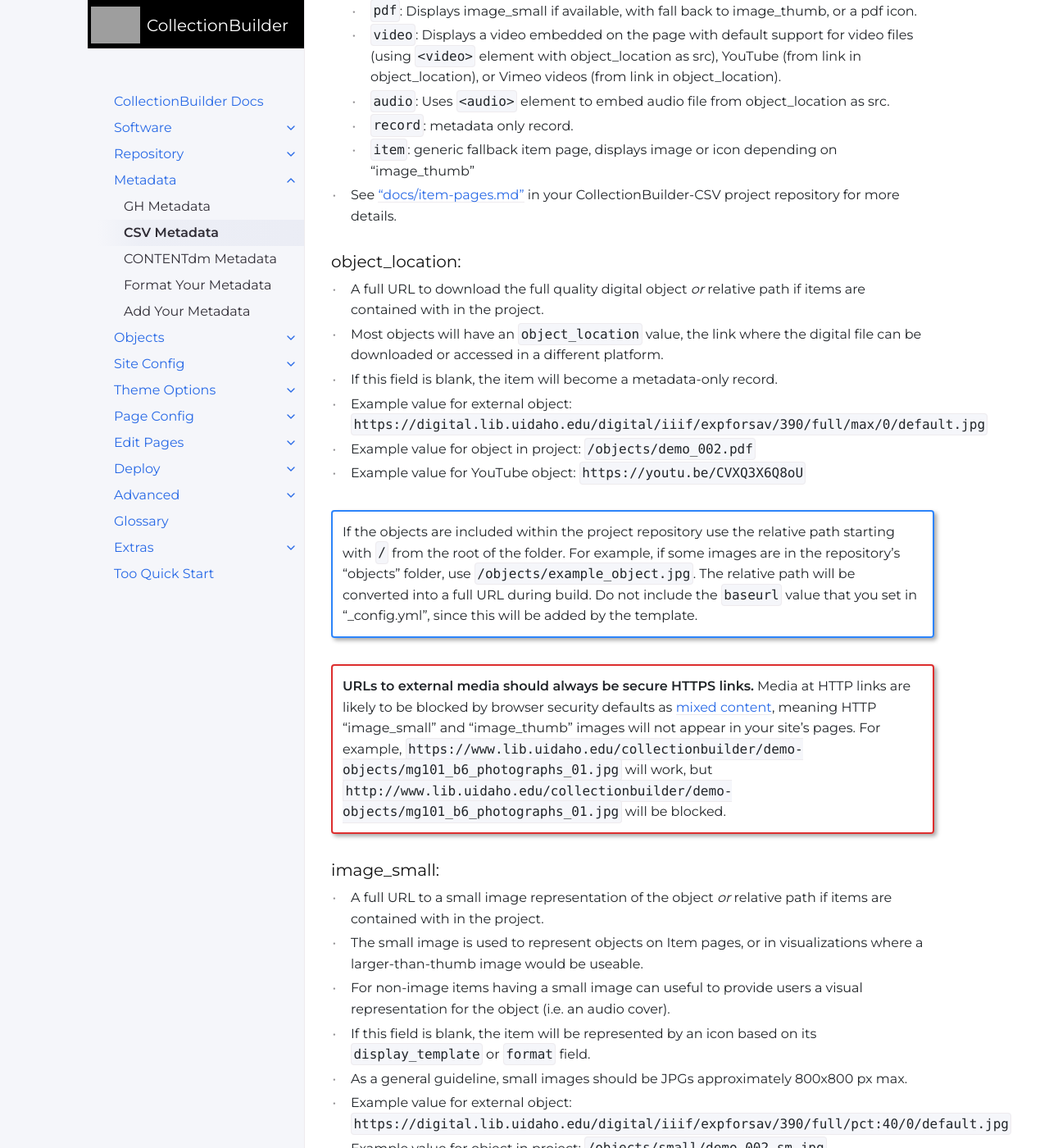
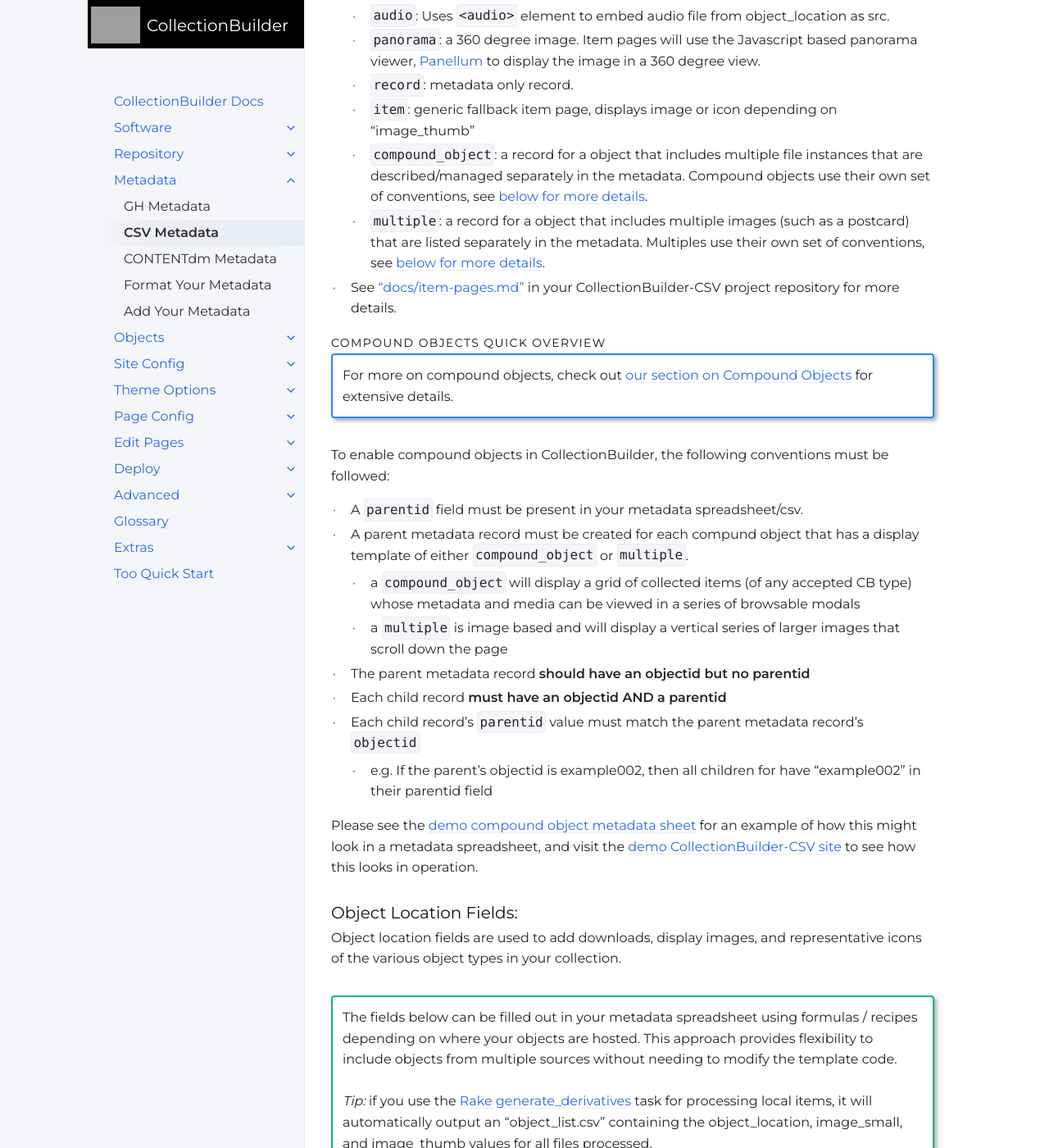
Before and after one commit to CollectionBuilder/cb-docs, a Jekyll site: the page built from docs/metadata/csv_metadata.md, in a window 1280 px wide and 1400 px high, scrolled down 1699 px. Shown: the whole window at 82% size. Built offline with Jekyll 4.4.1, drawn with Linux system fonts in a browser that asks for light colours; comment, search, counter and statistics services are not loaded; some of the changed text lies outside the part shown.

Commit message:
Compound Object page and section added

```diff
--- a/Gemfile
+++ b/Gemfile
@@ -2,3 +2,5 @@ source "https://rubygems.org"
 
 # keep insync with GH-Pages
 gem "github-pages"
+
+gem "webrick", "~> 1.7"
--- a/docs/metadata/csv_metadata.md
+++ b/docs/metadata/csv_metadata.md
@@ -34,28 +34,59 @@ Just ensure that you create the required fields following the conventions descri
 
 -----
 
-## Object Detail Fields (strongly suggested):
+## Strongly suggested fields
 
-These fields are not *required*, but are used to add downloads, display images, or representative icons for the objects on your collection site.
+This fields described in this section are not *required*, but they come highly recommended!
 
-{:.alert .alert-green}
-These fields should be filled out in your metadata spreadsheet using formulas / recipes depending on where your objects are hosted.
-This approach provides flexibility to include objects from multiple sources without needing to modify the template code.<br><br>
-*Tip:* if you use the [Rake generate_derivatives]({{ '/objects/derivatives/#generate-derivatives-rake-task' | relative_url }}) task for processing local items, it will automatically output an "object_list.csv" containing the object_location, image_small, and image_thumb values for all files processed.
+### Display Template (& Compound Objects)
+
+The `display_template` field enables a great deal of flexibility and customization for your collection, and combined with the object location fields listed below, represents the biggest difference from other CollectionBuilder versions such as GH.
 
 ### display_template:
 
 - A template type used for the Item page *and* used in logic to choose representations in other pages.
 - If blank the object will default to a generic item page.
 - Supported values in `display_template` match files found in "_layouts".
-- Default supported options: `image`,`pdf`, `video`, `audio`, `record`, `item`.
+- Default supported options: `image`,`pdf`, `video`, `audio`, `record`, `item`, `panorama`, `compound_object`,`multiple`.
     - `image`: Displays image_small if available, with fall back to object_location. Adds gallery view to open images full screen using object_location, with fall back to image_small.
     - `pdf`: Displays image_small if available, with fall back to image_thumb, or a pdf icon.
     - `video`: Displays a video embedded on the page with default support for video files (using `<video>` element with object_location as src), YouTube (from link in object_location), or Vimeo videos (from link in object_location).
     - `audio`: Uses `<audio>` element to embed audio file from object_location as src.
+    - `panorama`: a 360 degree image. Item pages will use the Javascript based panorama viewer, [Panellum](https://pannellum.org/) to display the image in a 360 degree view.
     - `record`: metadata only record.
     - `item`: generic fallback item page, displays image or icon depending on "image_thumb"
-- See ["docs/item-pages.md"](https://github.com/CollectionBuilder/collectionbuilder-csv/blob/main/docs/item-pages.md) in your CollectionBuilder-CSV project repository for more details.
+    - `compound_object`: a record for a object that includes multiple file instances that are described/managed separately in the metadata. Compound objects use their own set of conventions, see [below for more details](#compound-objects-requirements).
+    - `multiple`: a record for a object that includes multiple images (such as a postcard) that are listed separately in the metadata. Multiples use their own set of conventions, see [below for more details](#compound-objects-requirements).
+
+- See ["docs/item-pages.md"](https://github.com/CollectionBuilder/collectionbuilder-csv/blob/main/docs/item_pages.md) in your CollectionBuilder-CSV project repository for more details.
+
+####  Compound Objects Quick Overview
+
+{:.alert .alert-blue }
+For more on compound objects, check out [our section on Compound Objects]({{ '/docs/objects/compound-objects/' | relative_url }}) for extensive details.
+
+To enable compound objects in CollectionBuilder, the following conventions must be followed:
+
+- A `parentid` field must be present in your metadata spreadsheet/csv.
+- A parent metadata record must be created for each compund object that has a display template of either `compound_object` or `multiple`.
+    - a `compound_object` will display a grid of collected items (of any accepted CB type) whose metadata and media can be viewed in a series of browsable modals
+    - a `multiple` is image based and will display a vertical series of larger images that scroll down the page
+- The parent metadata record **should have an objectid but no parentid**
+- Each child record **must have an objectid AND a parentid**
+- Each child record's `parentid` value must match the parent metadata record's `objectid`
+    - e.g. If the parent's objectid is example002, then all children for have "example002" in their parentid field
+
+Please see the [demo compound object metadata sheet](https://docs.google.com/spreadsheets/d/1UNwl02r3fB-ybiKqb3SY4K30Tf4_rY_NOv5_o5WtVoY/edit?usp=sharing) for an example of how this might look in a metadata spreadsheet, and visit the [demo CollectionBuilder-CSV site](https://www.lib.uidaho.edu/collectionbuilder/collectionbuilder-csv-demo/) to see how this looks in operation.
+
+
+### Object Location Fields:
+
+Object location fields are used to add downloads, display images, and representative icons of the various object types in your collection.
+
+{:.alert .alert-green }
+The fields below can be filled out in your metadata spreadsheet using formulas / recipes depending on where your objects are hosted.
+This approach provides flexibility to include objects from multiple sources without needing to modify the template code.<br><br>
+*Tip:* if you use the [Rake generate_derivatives]({{ '/docs/objects/derivatives/#generate-derivatives-rake-task' | relative_url }}) task for processing local items, it will automatically output an "object_list.csv" containing the object_location, image_small, and image_thumb values for all files processed.
 
 ### object_location:
 
--- /dev/null
+++ b/docs/objects/compound-objects.md
@@ -0,0 +1,53 @@
+---
+title: Compound Objects and Multiples
+parent: Objects
+nav_order: 6
+---
+# Compound Objects
+
+{:.alert .alert-red }
+**Currently Compound Objects can only be used in CollectionBuilder-CSV.**
+
+Please see the [demo compound object metadata sheet](https://docs.google.com/spreadsheets/d/1UNwl02r3fB-ybiKqb3SY4K30Tf4_rY_NOv5_o5WtVoY/edit?usp=sharing) for an example of how compound objects are represented in a metadata spreadsheet, and visit the [demo CollectionBuilder-CSV site]() to see how this looks in operation.
+
+## Context
+
+"Compound objects" are a concept used in some repository platforms to describe items that are made up of a set of digital files intended to be treated as one singular connected object in the system.
+
+There are two main approaches to representing these types of objects in a CollectionBuilder project. These correspond to the display templates "compound_object" and "multiple."
+
+A `compound_object` can include any type of media that CollectionBuilder handles, i.e. image, pdf, video, audio, panorama, or record. A `multiple` should be image based, and is best used for items such as postcards or multi-view records of a 3-dimensional object. These items will display as such:
+
+- Those items with the dispay_template field of `compound_object` will display as a grid of cards featuring item thumbnails that, upon being clicked, will open a child object page as a modal.
+- Those items with the dispay_template field of `multiple` will display as larger small images that *do not* have child object pages. If one clicks on one of these larger images, they will open up in a zoomable spotlight gallery.
+
+{:.alert .alert-blue }
+The "multiple" display template works well if the additional files do *not* require their own extensive metadata. Our build will only represent the "title" of the child elements on the item page -- all other metadata for child objects with the display_template postcard will be ignored.
+
+### `compound_object` Examples
+
+- Scrapbook: for a digitized scrapbook the "compound object" might contain a series of 25 individual page images or 25 individual items listed on multiple pages. The parent metadata record provides full details about the scrapbook, while the child metadata records will only describe the unique information about each page or item. You could also think of the compound object as being a digital scrapbook in many instances.
+- Oral history: each object might contain different derivatives of an interview, audio, video, transcript, and portrait.
+- Gallery: a gallery of images from one event that are individually described
+
+### `multiple` Examples
+
+- Postcard: usually a compound object containing a front and back image.
+- 3D archeological artifact: archeological objects are often imaged from standardized perspectives to provide experts information about the piece.
+- Gallery: a gallery of images from one event that are not individually described
+
+## Parentid
+
+Our approach for describing "compound objects" and "multiples" require a top level metadata record describing the object overall (the parent). As such, these items' depend on the parentid field, which connects child metadata record(s) that describe the individual related files to the parent record.
+
+This allows each child object to be fully described individually (or not) using your full metadata template. It is also useful if you are exporting existing metadata from a platform such as CONTENTdm with "page level" metadata.
+
+These are the basic conventions:
+
+- The child record(s) must have a "parentid" that matches the "objectid" of their parent.
+- Both the parent and the child must have an "objectid".
+- The parent should have a "display_template" of "compound_object" or "multiple" to use the respective display templates.
+- Child records should have their own "display_template" to help choose the appropriate features on the item page. (i.e. use "image" for a .JPG file)
+- The image listed in image_thumb and image_small of the parent will be used to represent the item in all visualizations.
+- You can use the Compound Objects options in the theme page to determine if you would like your compound objects to show up in the timeline, map, or browse pages.
+- Default visualizations (except the item page) use *only* the parent record, so child records are not searchable on the browse page of search page.
```
Also changed, not shown: docs/objects/object-paths.md (+1 -1 lines).
